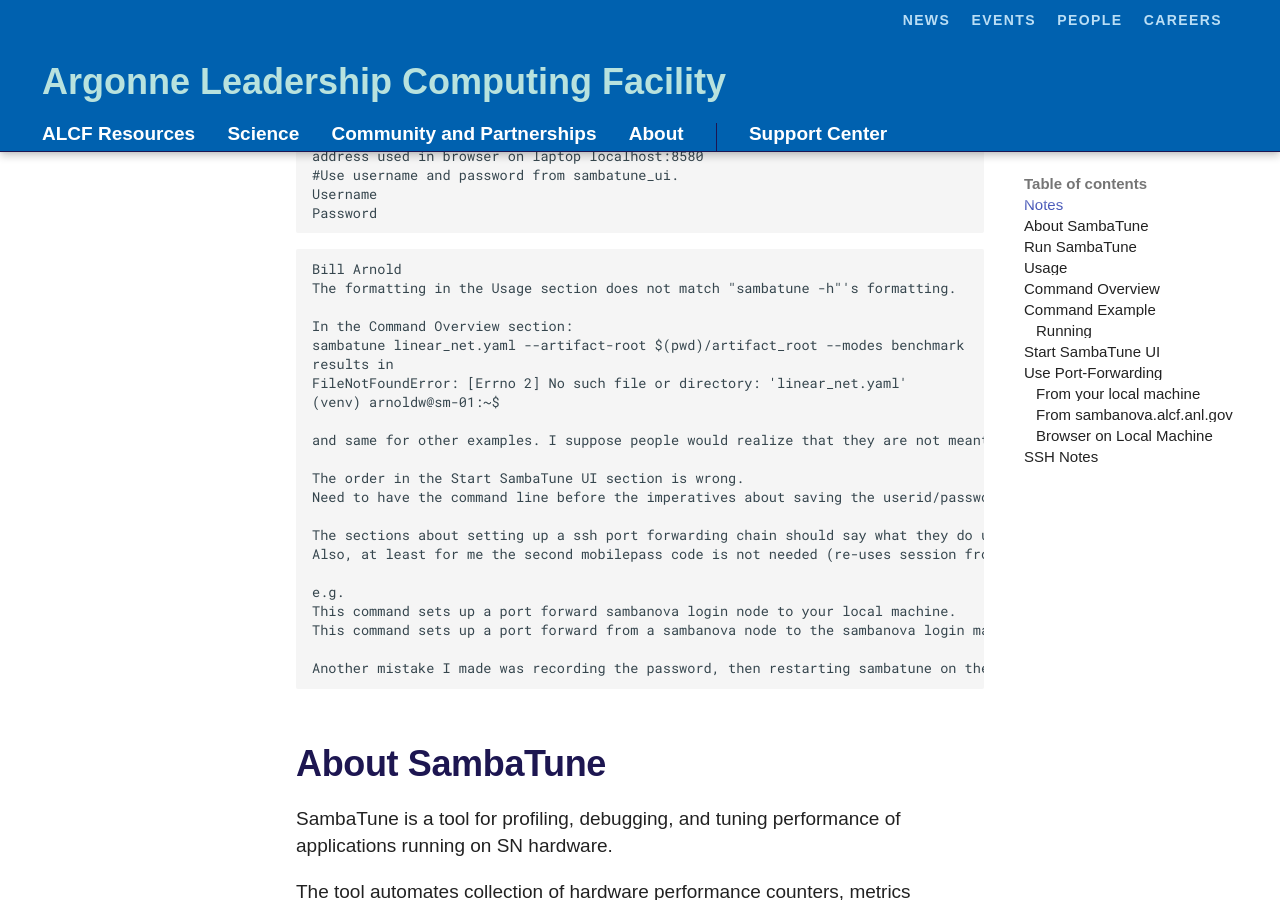
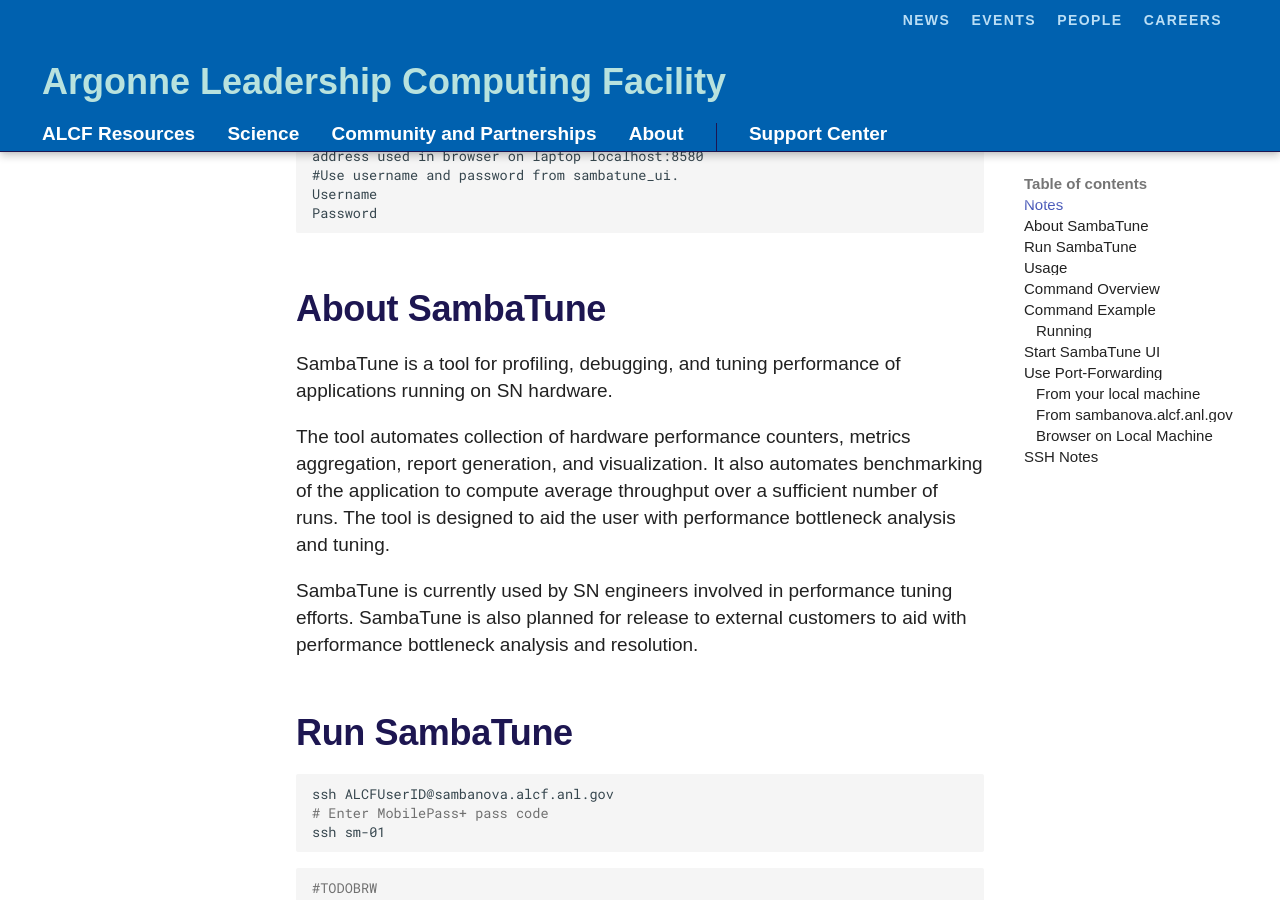
Before and after one commit to argonne-lcf/ai-testbed-userdocs, an MkDocs documentation site: the page built from docs/sambanova/SambaTune-User-Guide.md, in a window 1280 px wide and 900 px high, scrolled down 535 px. Built offline with MkDocs 1.6.1 and Material for MkDocs 9.7.7, drawn with Linux system fonts in a browser that asks for light colours; some web fonts are replaced; comment, search, counter and statistics services are not loaded; some of the changed text lies outside the part shown.

Commit message:
SambaTune UI edits from Bill.

````diff
--- a/docs/sambanova/SambaTune-User-Guide.md
+++ b/docs/sambanova/SambaTune-User-Guide.md
@@ -19,31 +19,6 @@
 #Use username and password from sambatune_ui.
 Username
 Password
-```
-
-```text
-Bill Arnold
-The formatting in the Usage section does not match "sambatune -h"'s formatting.
-
-In the Command Overview section:
-sambatune linear_net.yaml --artifact-root $(pwd)/artifact_root --modes benchmark
-results in
-FileNotFoundError: [Errno 2] No such file or directory: 'linear_net.yaml'
-(venv) arnoldw@sm-01:~$
-
-and same for other examples. I suppose people would realize that they are not meant to actually run those command lines.
-
-The order in the Start SambaTune UI section is wrong.
-Need to have the command line before the imperatives about saving the userid/password, and using another port than the default.
-
-The sections about setting up a ssh port forwarding chain should say what they do up front.
-Also, at least for me the second mobilepass code is not needed (re-uses session from the first ssh).
-
-e.g.
-This command sets up a port forward sambanova login node to your local machine.
-This command sets up a port forward from a sambanova node to the sambanova login machine.
-
-Another mistake I made was recording the password, then restarting sambatune on the sambanova node. When I tried the login on my laptop, I kept copy/pasting the old password, doing so about 3 times before checking.
 ```
 
 ## About SambaTune
@@ -213,22 +188,14 @@
 
 **NOTE:** Write down the username and password.
 
+**NOTE:** The password only works with this one instance of sambatune_ui.  If you stop this instance of sambatune_ui and start another instance, it will have a new password.
+
 ## Use Port-Forwarding
 
 This sambatune_ui describes the steps to be followed to set up port-forwarding for applications,
 like SambaTune UI, which runs on the SambaNova system and binds to one or more ports.
 This example uses 8576 and 18576 as port numbers. **Using port numbers other than these may
 avoid collisions with other users.**
-
-```text
-Bill A
-The sections about setting up a ssh port forwarding chain should say what they do up front.
-Also, at least for me the second mobilepass code is not needed (re-uses session from the first ssh).
-
-e.g.
-This command sets up a port forward sambanova login node to your local machine.
-This command sets up a port forward from a sambanova node to the sambanova login machine.
-```
 
 ### From your local machine
 
@@ -242,8 +209,6 @@
 Password: < MobilPass+ code >
 
 ssh ALCFUserID@sambanova.alcf.anl.gov
-...
-Password: < MobilPass+ code >
 ```
 
 ```bash
````
